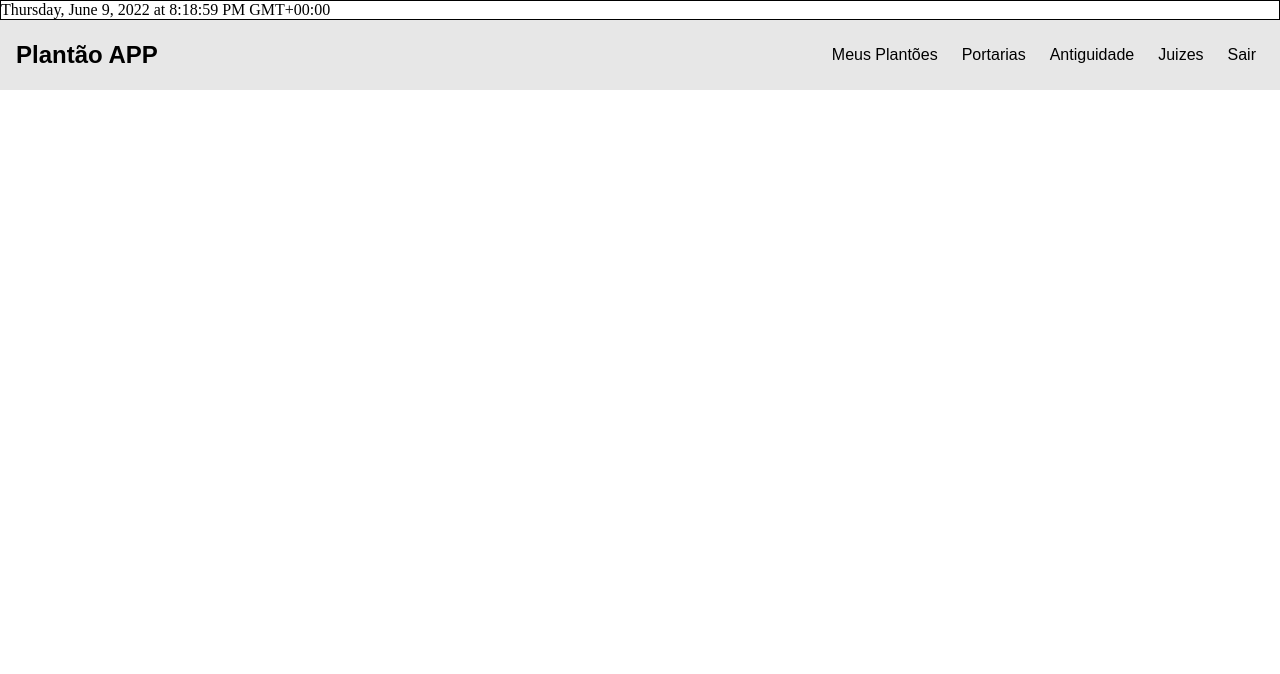
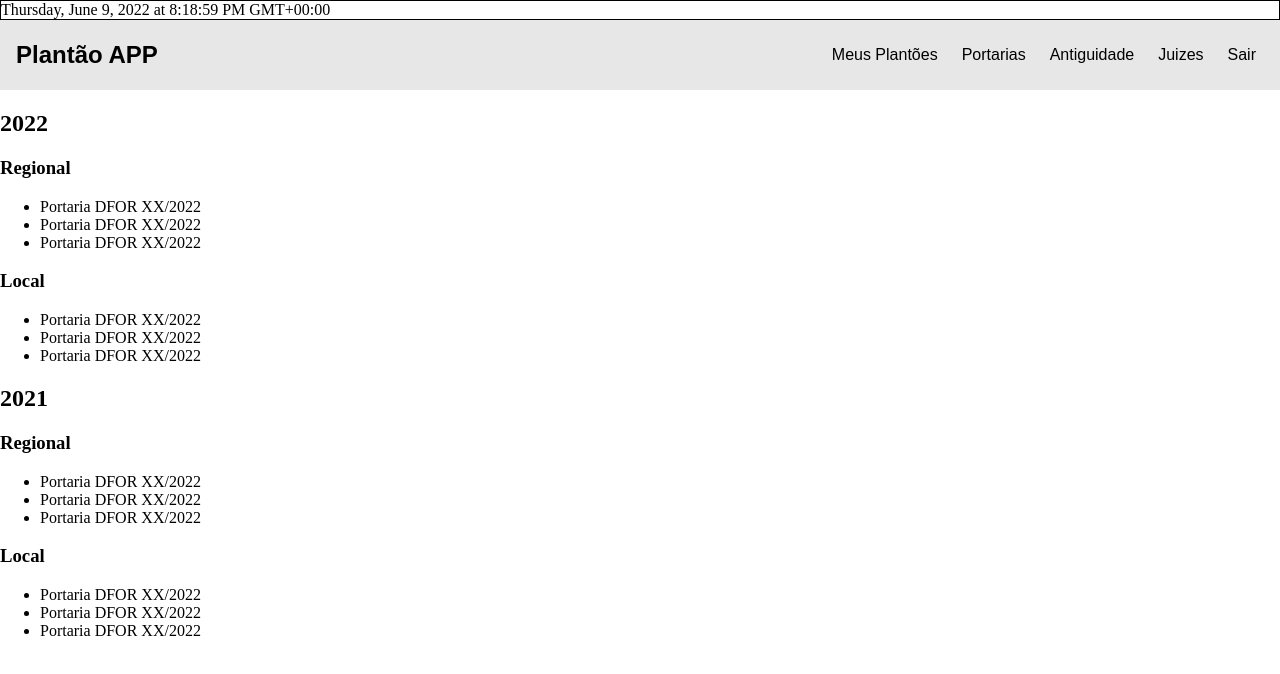
Before and after one commit to mistermagson/plantao-app, an Angular app: page /portarias in a window 1280 px wide. Before the commit this address led to /. Shown: the top 674 px of the page. Built offline with nearby package versions, Linux system fonts and the light colour scheme.

Commit message:
Adicona Componente Portaria | mock

```diff
--- a/src/app/app-routing.module.ts
+++ b/src/app/app-routing.module.ts
@@ -2,6 +2,7 @@ import { NgModule } from '@angular/core';
 import { RouterModule, Routes } from '@angular/router';
 import {AntiguidadeComponent} from "./antiguidade/antiguidade.component";
 import {JuizesComponent} from "./juizes/juizes.component";
+import {PortariasComponent} from "./portarias/portarias.component";
 
 const routes: Routes = [
   {
@@ -11,6 +12,10 @@ const routes: Routes = [
   {
     path: 'juizes',
     component: JuizesComponent
+  },
+  {
+    path: 'portarias',
+    component: PortariasComponent
   }
 ];
 
--- a/src/app/app.component.html
+++ b/src/app/app.component.html
@@ -7,7 +7,7 @@
       </button>
       <ul id="menu" class="menu">
         <li><a href="#">Meus Plantões</a></li>
-        <li><a href="#">Portarias</a></li>
+        <li><a routerLink="portarias"  routerLinkActive="active" ariaCurrentWhenActive="page">Portarias</a></li>
         <li><a routerLink="antiguidade"  routerLinkActive="active" ariaCurrentWhenActive="page">Antiguidade</a></li>
         <li><a routerLink="juizes"  routerLinkActive="active" ariaCurrentWhenActive="page">Juizes</a></li>
         <li><a href="#">Sair</a></li>
--- a/src/app/app.module.ts
+++ b/src/app/app.module.ts
@@ -4,12 +4,14 @@ import { AppRoutingModule } from './app-routing.module';
 import { AppComponent } from './app.component';
 import { AntiguidadeComponent } from './antiguidade/antiguidade.component';
 import { JuizesComponent } from './juizes/juizes.component';
+import { PortariasComponent } from './portarias/portarias.component';
 
 @NgModule({
   declarations: [
     AppComponent,
     AntiguidadeComponent,
-    JuizesComponent
+    JuizesComponent,
+    PortariasComponent
   ],
   imports: [
     BrowserModule,
--- /dev/null
+++ b/src/app/portarias/portarias.component.html
@@ -0,0 +1,28 @@
+<section class="portarias">
+  <h2>2022</h2>
+  <h3>Regional</h3>
+  <ul>
+    <li>Portaria DFOR XX/2022</li>
+    <li>Portaria DFOR XX/2022</li>
+    <li>Portaria DFOR XX/2022</li>
+  </ul>
+  <h3>Local</h3>
+  <ul>
+    <li>Portaria DFOR XX/2022</li>
+    <li>Portaria DFOR XX/2022</li>
+    <li>Portaria DFOR XX/2022</li>
+  </ul>
+  <h2>2021</h2>
+  <h3>Regional</h3>
+  <ul>
+    <li>Portaria DFOR XX/2022</li>
+    <li>Portaria DFOR XX/2022</li>
+    <li>Portaria DFOR XX/2022</li>
+  </ul>
+  <h3>Local</h3>
+  <ul>
+    <li>Portaria DFOR XX/2022</li>
+    <li>Portaria DFOR XX/2022</li>
+    <li>Portaria DFOR XX/2022</li>
+  </ul>
+</section>
--- /dev/null
+++ b/src/app/portarias/portarias.component.ts
@@ -0,0 +1,15 @@
+import { Component, OnInit } from '@angular/core';
+
+@Component({
+  selector: 'app-portarias',
+  templateUrl: './portarias.component.html',
+  styleUrls: ['./portarias.component.sass']
+})
+export class PortariasComponent implements OnInit {
+
+  constructor() { }
+
+  ngOnInit(): void {
+  }
+
+}
--- a/src/styles.sass
+++ b/src/styles.sass
@@ -38,6 +38,7 @@ a
 .tabela
   border: 1px solid black
   display: block
+.portarias
 
 #btn-mobile
   display: none
```
Also changed, not shown: src/app/portarias/portarias.component.sass (added), 1 other file (tests, documents, lock files or other folders).
